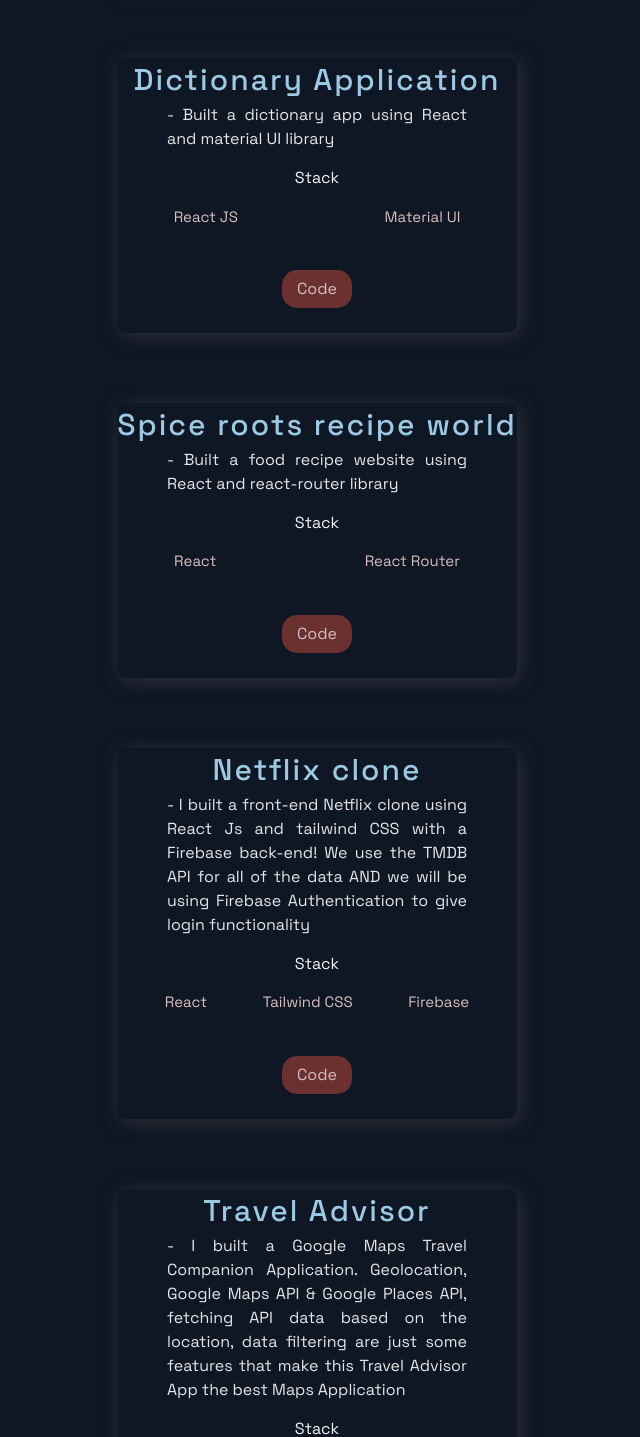
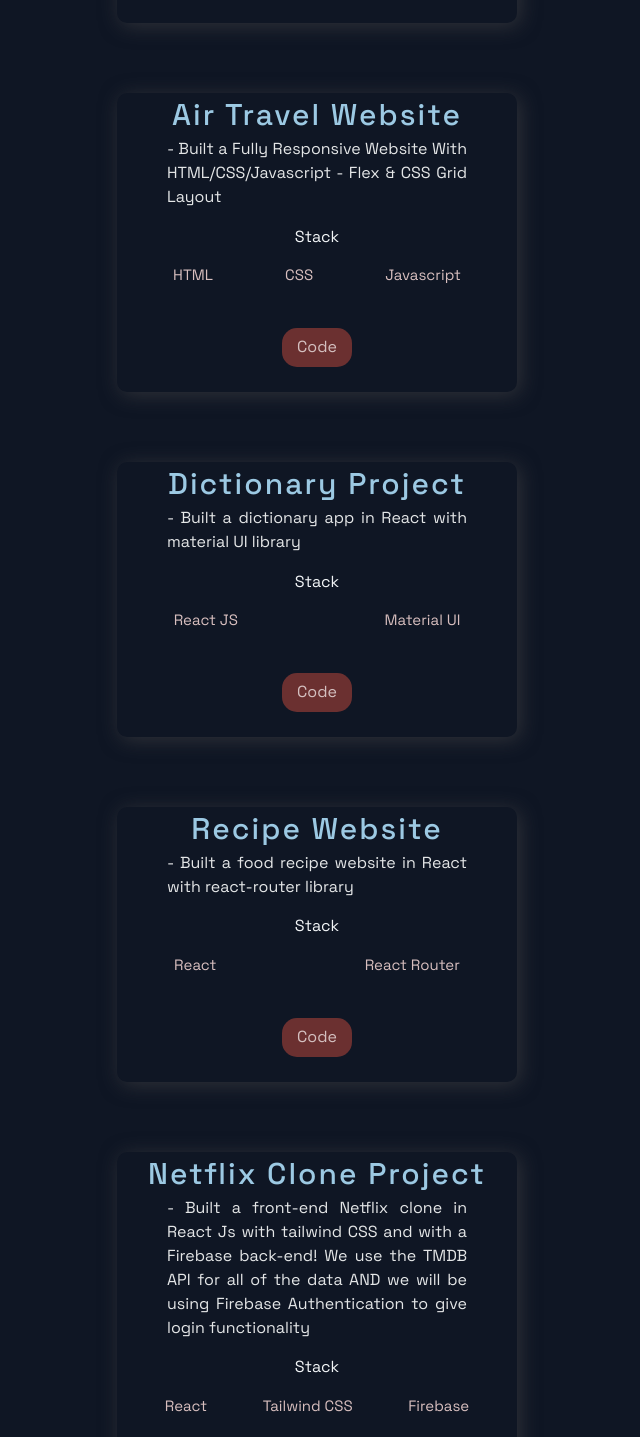
Before and after one commit to developer-pulkit/Portfolio-Website, a Next.js app: page / in a window 1280 px wide. Shown: the part 1737-3174 px from the top of the page, without its empty margins (323-963 px from the left). Built offline with nearby package versions, Linux system fonts and the light colour scheme.

Commit message:
Updated project list

```diff
--- a/src/constants/constants.js
+++ b/src/constants/constants.js
@@ -1,6 +1,6 @@
 export const projects = [
   {
-    title: "Tic-Tac-Too",
+    title: "Tic-Tac-Too Game",
     description: "- Built a game using Vanila Javascript",
     image: "/images/DisplayCard.png",
     tags: ["HTML", "CSS", "Javascript"],
@@ -9,7 +9,7 @@
     id: 4,
   },
   {
-    title: "Rock Paper Scissors",
+    title: "Rock-Paper-Scissors Game",
     description: "- Built a Rock Paper Scissors Game using Vanila Javascript",
     image: "/images/DisplayCard.png",
     tags: ["HTML", "CSS", "Javascript"],
@@ -18,8 +18,17 @@
     id: 4,
   },
   {
-    title: "Dictionary Application",
-    description: "- Built a dictionary app using React and material UI library",
+    title: "Air Travel Website",
+    description:
+      "- Built a Fully Responsive Website With HTML/CSS/Javascript - Flex & CSS Grid Layout",
+    tags: ["HTML", "CSS", "Javascript"],
+    source: "https://github.com/developer-pulkit/Air-Travel",
+    visit: "https://google.com",
+    id: 4,
+  },
+  {
+    title: "Dictionary Project",
+    description: "- Built a dictionary app in React with material UI library",
     image: "/images/1.jpg",
     tags: ["React JS", "", "Material UI"],
     source: "https://github.com/developer-pulkit/Word-hunt-dictionary-app",
@@ -27,9 +36,9 @@
     id: 0,
   },
   {
-    title: "Spice roots recipe world",
+    title: "Recipe Website",
     description:
-      "- Built a food recipe website using React and react-router library",
+      "- Built a food recipe website in React with react-router library",
     image: "/images/SpiceRoots.png",
     tags: ["React", "", "React Router"],
     source: "https://github.com/297pulkitmehta/RecipeWorld",
@@ -38,9 +47,9 @@
   },
 
   {
-    title: "Netflix clone",
+    title: "Netflix Clone Project",
     description:
-      "- I built a front-end Netflix clone using React Js and tailwind CSS with a Firebase back-end! We use the TMDB API for all of the data AND we will be using Firebase Authentication to give login functionality",
+      "- Built a front-end Netflix clone in React Js with tailwind CSS and with a Firebase back-end! We use the TMDB API for all of the data AND we will be using Firebase Authentication to give login functionality",
     image: "/images/DisplayCard.png",
     tags: ["React", "Tailwind CSS", "Firebase"],
     source: "https://github.com/developer-pulkit/Netflix-Clone",
@@ -48,13 +57,27 @@
     id: 4,
   },
   {
-    title: "Travel Advisor",
+    title: "3 different style login pages",
+    description: "- Build 3 Custom Login Pages in React JS Using Tailwind CSS",
+    tags: ["React", "Tailwind CSS"],
+    source: "https://github.com/developer-pulkit/login-pages",
+    visit: "https://google.com",
+    id: 4,
+  },
+  {
+    title: "Shopping Cart Project",
+    description: "- Built a shopping cart in React JS using Redux-Toolkit",
+    tags: ["React", "Redux-toolkit"],
+    source: "https://github.com/developer-pulkit/Cart-Redux-toolkit",
+    visit: "https://google.com",
+    id: 4,
+  },
+  {
+    title: "Cloud Management Project",
     description:
-      "- I built a Google Maps Travel Companion Application. Geolocation, Google Maps API & Google Places API, fetching API data based on the location, data filtering are just some features that make this Travel Advisor App the best Maps Application",
-    image: "/images/DisplayCard.png",
-    tags: ["React"],
-    source:
-      "https://github.com/developer-pulkit/Google-Maps-Travel-Companion-Application",
+      "- Built a Fully Responsive front-end project in React JS using Tailwind CSS ",
+    tags: ["React", "Redux-toolkit"],
+    source: "https://github.com/developer-pulkit/cloud-management-wesbite",
     visit: "https://google.com",
     id: 4,
   },
```
